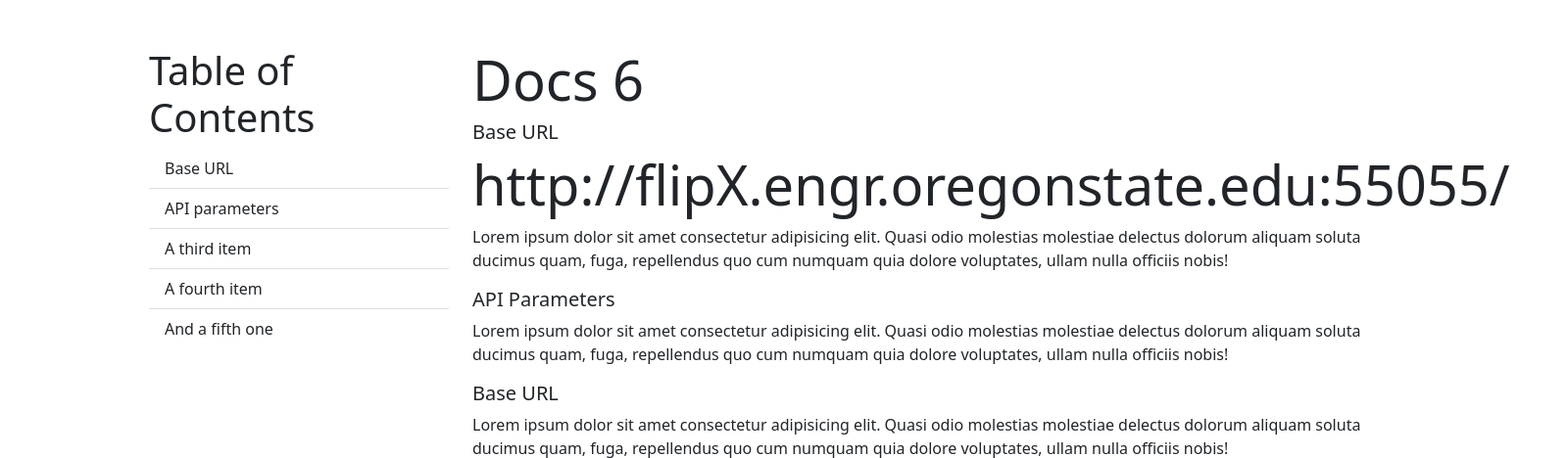
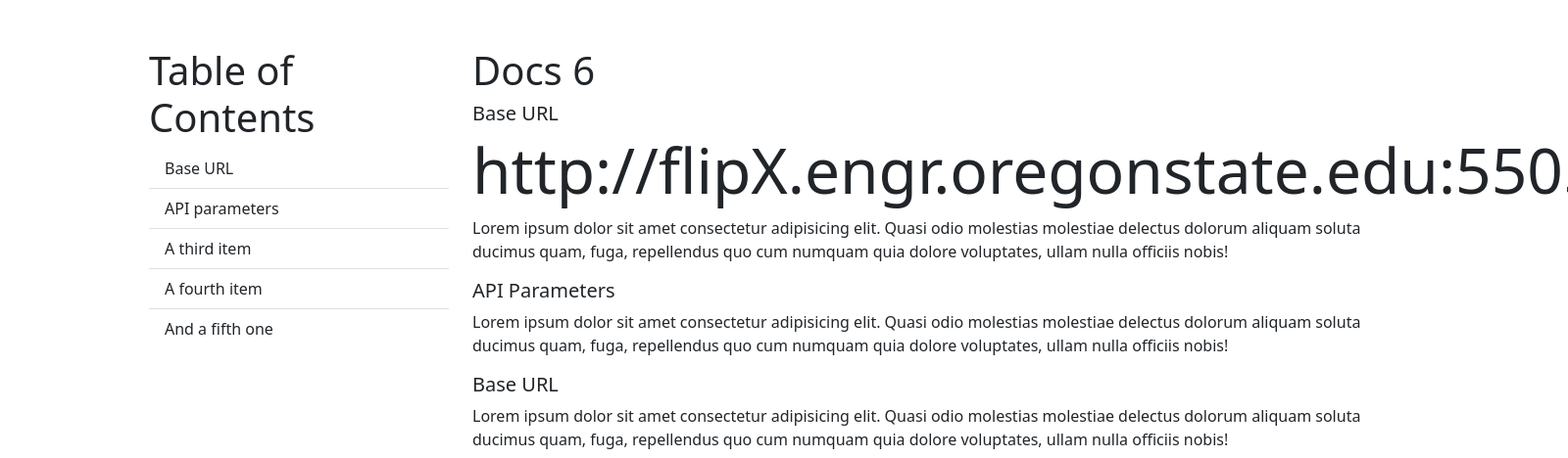
Before and after one commit to sunny-aguilar/crypto-wiki-microservice, a Flask app: page /docs in a window 1600 px wide; the page is wider, and only the part inside the window is pictured. Shown: the part 56-524 px from the top of that part at 98% size. Run offline with Flask 2, Linux system fonts and the light colour scheme; some libraries are stand-ins or nearby versions.

Commit message:
cs361-project

```diff
--- a/mod_docs/templates/docs.html
+++ b/mod_docs/templates/docs.html
@@ -16,9 +16,9 @@
         </ul>
       </div>
       <div class="col-9">
-        <h1 class="display-4">Docs 6</h1>
+        <h1 class="display-6">Docs 6</h1>
         <h5>Base URL</h5>
-        <h1 class="display-4">http://flipX.engr.oregonstate.edu:55055/</h1>
+        <h1 class="display-3">http://flipX.engr.oregonstate.edu:55055/</h1>
         <p>Lorem ipsum dolor sit amet consectetur adipisicing elit. Quasi odio molestias molestiae delectus dolorum aliquam soluta ducimus quam, fuga, repellendus quo cum numquam quia dolore voluptates, ullam nulla officiis nobis!</p>
         <h5>API Parameters</h5>
         <p>Lorem ipsum dolor sit amet consectetur adipisicing elit. Quasi odio molestias molestiae delectus dolorum aliquam soluta ducimus quam, fuga, repellendus quo cum numquam quia dolore voluptates, ullam nulla officiis nobis!</p>
```
